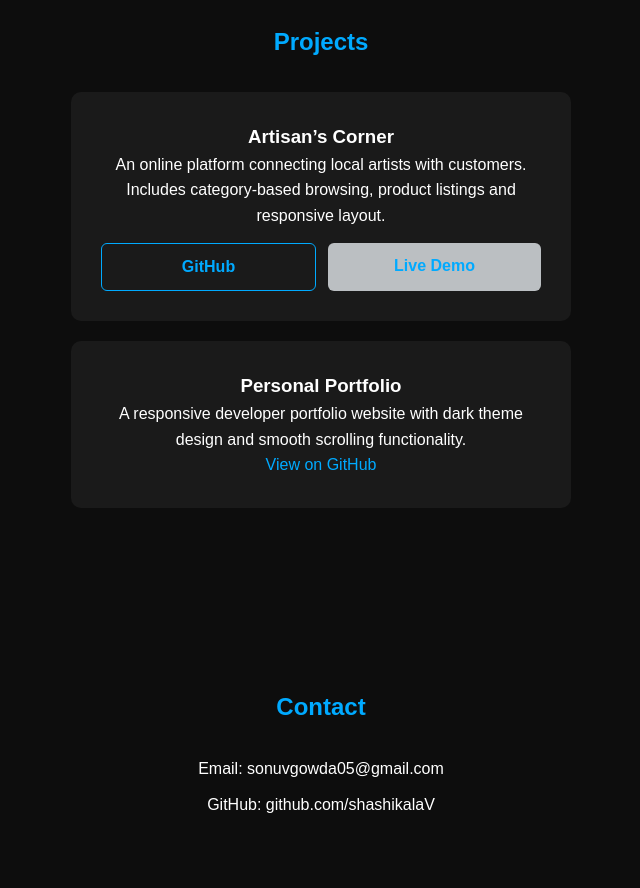
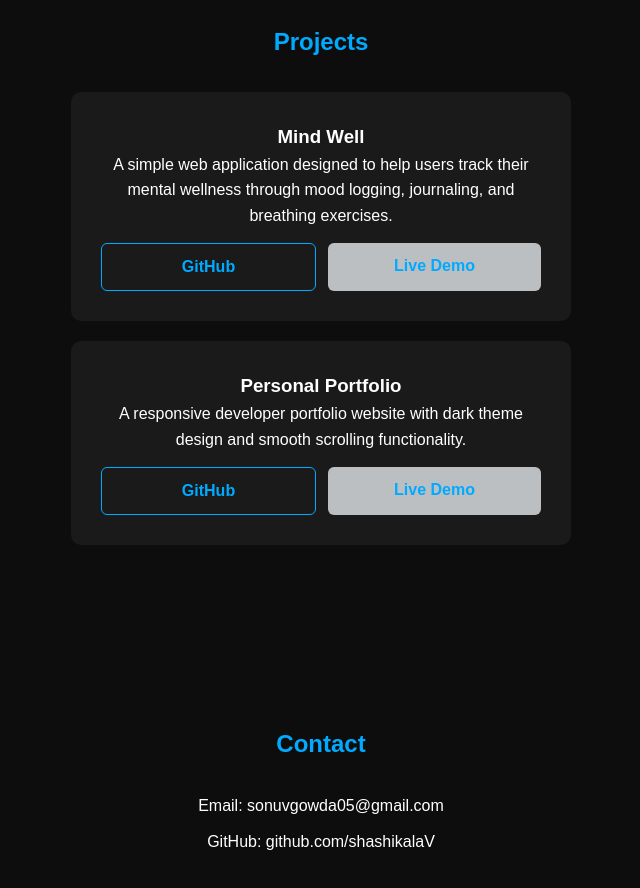
Before and after one commit to shashikalaV/portfolio, a plain HTML site: page index.html in a window 1280 px wide. Shown: the part 1320-2208 px from the top of the page, without its empty margins (319-959 px from the left). Drawn offline with Linux system fonts and the light colour scheme.

Commit message:
Added MindWell Project to the Portfolio

```diff
--- a/index.html
+++ b/index.html
@@ -84,31 +84,40 @@
     <h2>Projects</h2>
 
     <div class="projects-container">
+
+        <!--Mind Well-->
         <div class="project-card">
-            <h3>Artisan’s Corner</h3>
-            <p>
-        An online platform connecting local artists with customers.
-        Includes category-based browsing, product listings and responsive layout.
-            </p>
+            <h3>Mind Well</h3>
+            <p>A simple web application designed to help users track their mental wellness
+        through mood logging, journaling, and breathing exercises. </p>
+
+            <div class="project-buttons">
+               <a href="https://github.com/shashikalaV/mindwell"
+                target="_blank"
+                class="github-btn">
+                GitHub
+               </a>
+               <a href="#" class="demo-btn">Live Demo</a>
+           </div>
+        </div>
+
+        <!--Personal Portfolio-->
+        <div class="project-card">
+            <h3>Personal Portfolio</h3>
+            <p>A responsive developer portfolio website with dark theme design
+                and smooth scrolling functionality.</p>
 
          <div class="project-buttons">
-          <a href="https://github.com/shashikalaV/artisans-corner"
+          <a href="https://github.com/shashikalaV/portfolio"
                 target="_blank"
                 class="github-btn">
                 GitHub
            </a>
           <a href="#" class="demo-btn">Live Demo</a>
          </div>
-</div>
+       </div>
 
-        <div class="project-card">
-            <h3>Personal Portfolio</h3>
-            <p>
-                A responsive developer portfolio website with dark theme design
-                and smooth scrolling functionality.
-            </p>
-            <a href="#">View on GitHub</a>
-        </div>
+
     </div>
 </section>
 
```
